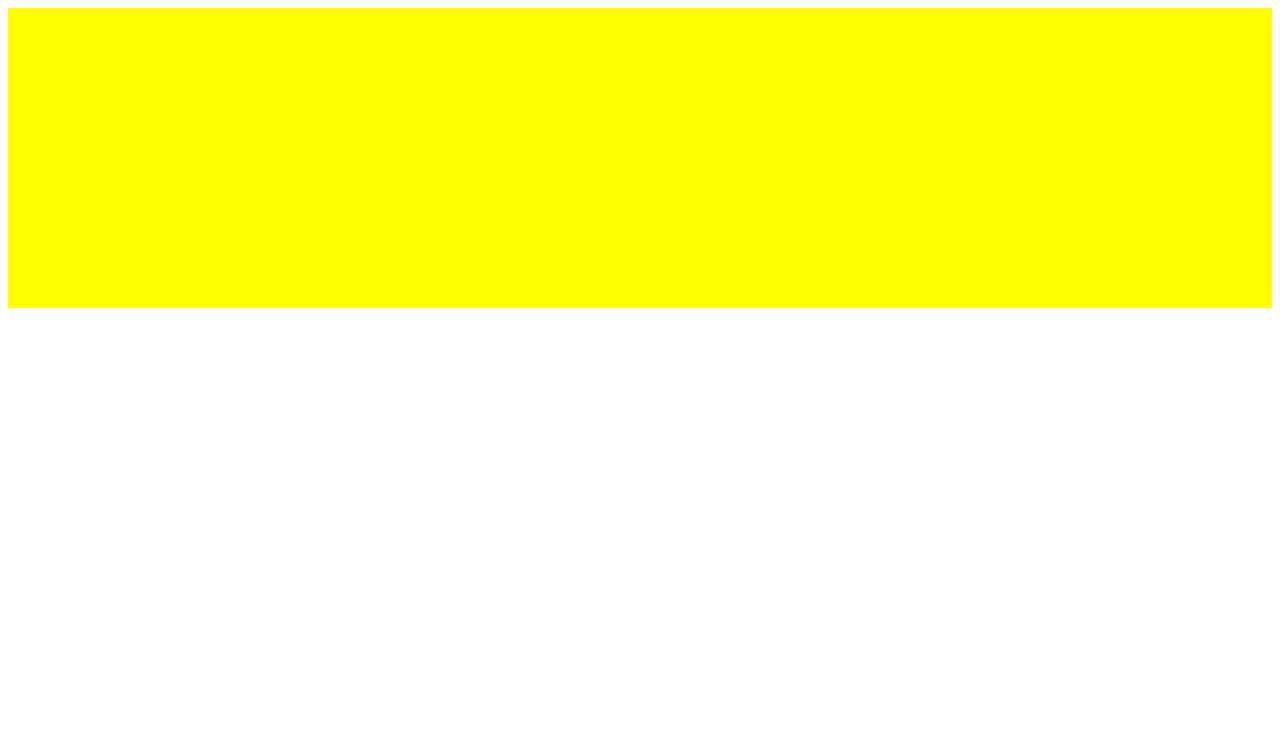
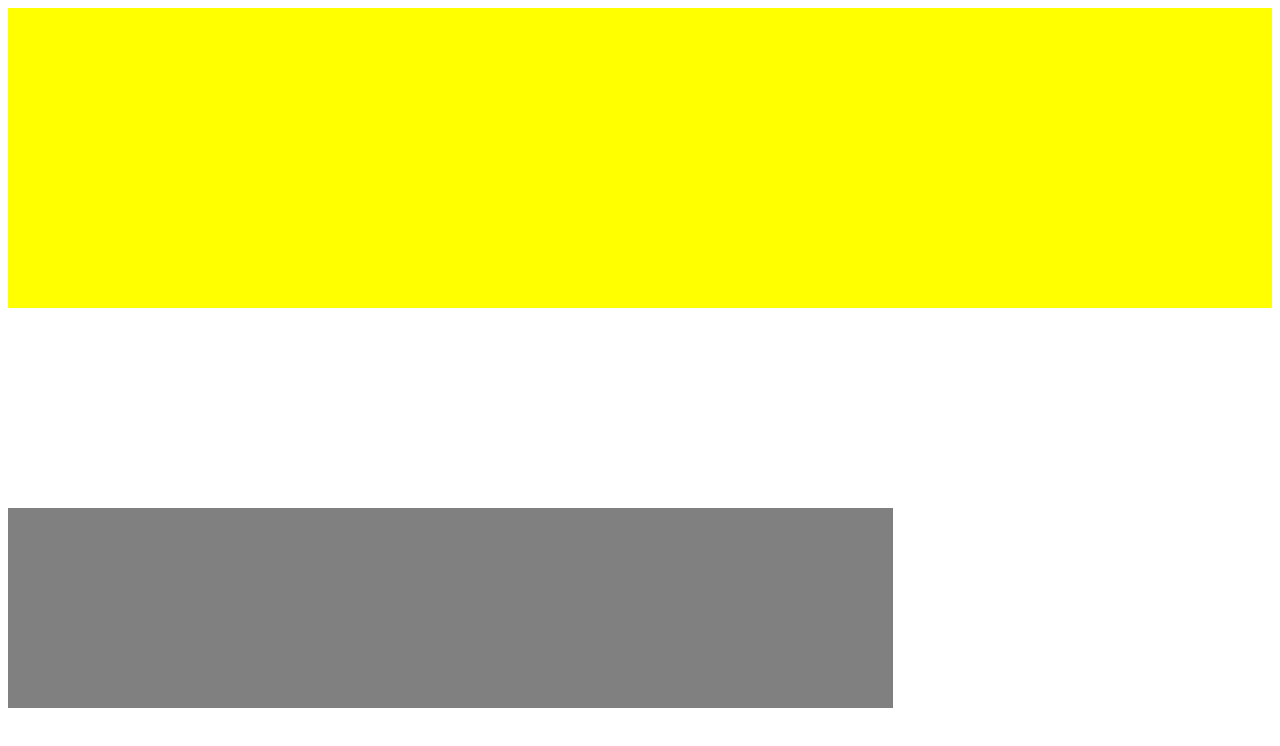
Before and after one commit to lukaskwiat120-debug/Test1, a plain HTML site: page layout.html in a window 1280 px wide. Drawn offline with Linux system fonts and the light colour scheme.

Commit message:
Update layout.html

```diff
--- a/layout.html
+++ b/layout.html
@@ -9,6 +9,18 @@
                width:100%;
                height:300px;
               }
+        nav{background-color:red
+            width:30%;
+            height:200px;
+           }
+        main{background-color:gray;
+             width:70%;
+             height:200px;
+            }
+        foooter{background:lightblue;
+                width:100%;
+                height:200px;
+               }
     </style>
 </head>
 <body>
```
